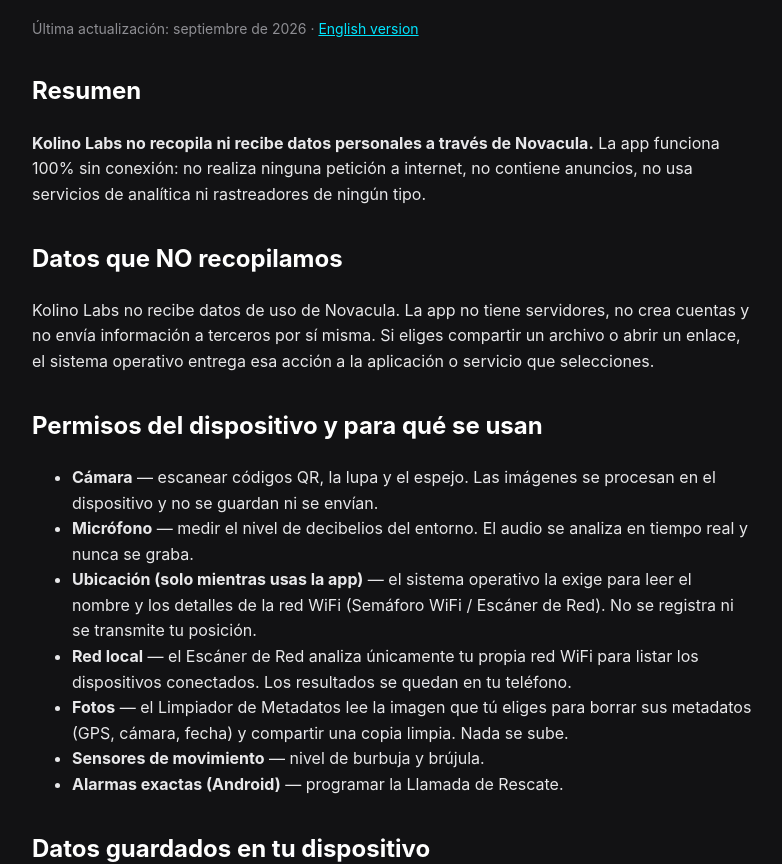
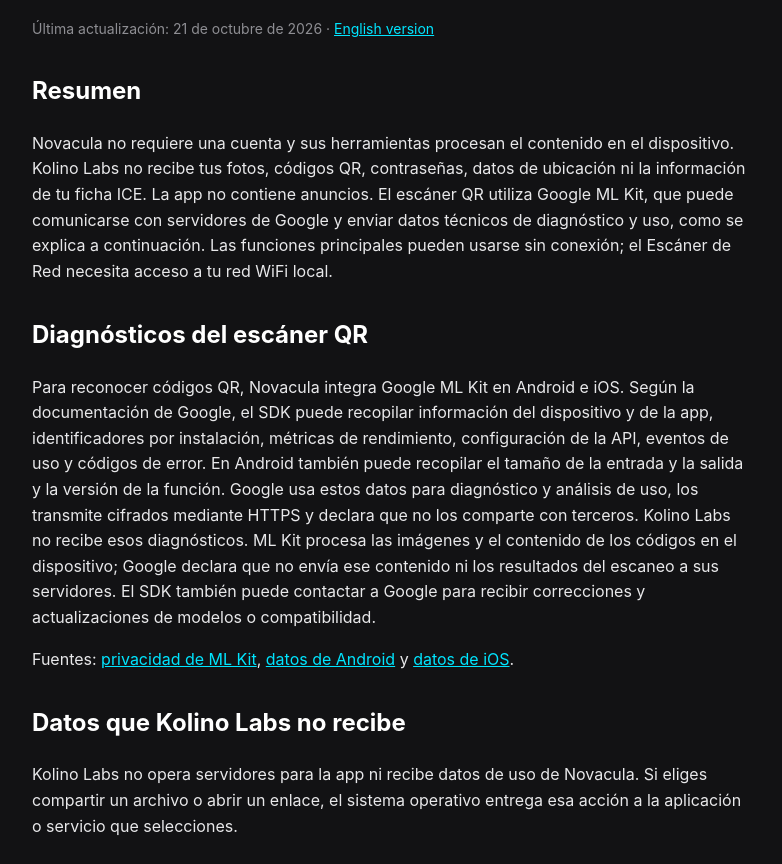
Before and after one commit to kolinolabs/novacula-legal, a plain HTML site: page privacidad.html in a window 1280 px wide. Shown: the part 108-972 px from the top of the page, without its empty margins (248-1030 px from the left). Drawn offline with Linux system fonts and the light colour scheme.

Commit message:
Disclose ML Kit diagnostics in Spanish privacy policy

```diff
--- a/privacidad.html
+++ b/privacidad.html
@@ -13,23 +13,41 @@
 </head>
 <body>
 <h1>Política de Privacidad — Novacula</h1>
-<p class="muted">Última actualización: septiembre de 2026 · <a href="privacy.html">English version</a></p>
+<p class="muted">Última actualización: 21 de octubre de 2026 · <a href="privacy.html">English version</a></p>
 
 <h2>Resumen</h2>
-<p><strong>Kolino Labs no recopila ni recibe datos personales a través de Novacula.</strong>
-La app funciona 100% sin conexión: no realiza ninguna petición a internet, no contiene
-anuncios, no usa servicios de analítica ni rastreadores de ningún tipo.</p>
+<p>Novacula no requiere una cuenta y sus herramientas procesan el contenido en el
+dispositivo. Kolino Labs no recibe tus fotos, códigos QR, contraseñas, datos de ubicación
+ni la información de tu ficha ICE. La app no contiene anuncios. El escáner QR utiliza
+Google ML Kit, que puede comunicarse con servidores de Google y enviar datos técnicos
+de diagnóstico y uso, como se explica a continuación. Las funciones principales pueden
+usarse sin conexión; el Escáner de Red necesita acceso a tu red WiFi local.</p>
 
-<h2>Datos que NO recopilamos</h2>
-<p>Kolino Labs no recibe datos de uso de Novacula. La app no tiene servidores,
-no crea cuentas y no envía información a terceros por sí misma. Si eliges compartir
-un archivo o abrir un enlace, el sistema operativo entrega esa acción a la aplicación
-o servicio que selecciones.</p>
+<h2>Diagnósticos del escáner QR</h2>
+<p>Para reconocer códigos QR, Novacula integra Google ML Kit en Android e iOS. Según
+la documentación de Google, el SDK puede recopilar información del dispositivo y de la
+app, identificadores por instalación, métricas de rendimiento, configuración de la API,
+eventos de uso y códigos de error. En Android también puede recopilar el tamaño de la
+entrada y la salida y la versión de la función. Google usa estos datos para diagnóstico
+y análisis de uso, los transmite cifrados mediante HTTPS y declara que no los comparte
+con terceros. Kolino Labs no recibe esos diagnósticos. ML Kit procesa las imágenes y el
+contenido de los códigos en el dispositivo; Google declara que no envía ese contenido
+ni los resultados del escaneo a sus servidores. El SDK también puede contactar a Google
+para recibir correcciones y actualizaciones de modelos o compatibilidad.</p>
+<p>Fuentes: <a href="https://developers.google.com/ml-kit/terms">privacidad de ML Kit</a>,
+<a href="https://developers.google.com/ml-kit/android-data-disclosure">datos de Android</a> y
+<a href="https://developers.google.com/ml-kit/ios-data-disclosure">datos de iOS</a>.</p>
+
+<h2>Datos que Kolino Labs no recibe</h2>
+<p>Kolino Labs no opera servidores para la app ni recibe datos de uso de Novacula.
+Si eliges compartir un archivo o abrir un enlace, el sistema operativo entrega esa
+acción a la aplicación o servicio que selecciones.</p>
 
 <h2>Permisos del dispositivo y para qué se usan</h2>
 <ul>
 <li><strong>Cámara</strong> — escanear códigos QR, la lupa y el espejo. Las imágenes se
-procesan en el dispositivo y no se guardan ni se envían.</li>
+procesan en el dispositivo y no se guardan ni se envían; ML Kit puede enviar los datos
+técnicos indicados arriba.</li>
 <li><strong>Micrófono</strong> — medir el nivel de decibelios del entorno. El audio se
 analiza en tiempo real y nunca se graba.</li>
 <li><strong>Ubicación (solo mientras usas la app)</strong> — el sistema operativo la exige
@@ -50,7 +68,7 @@
 dispositivo.</p>
 
 <h2>Menores</h2>
-<p>Novacula no recopila datos de nadie, incluidos menores de edad.</p>
+<p>Novacula está dirigida a personas de 18 años o más y no está diseñada para niños.</p>
 
 <h2>Cambios</h2>
 <p>Si esta política cambia, la nueva versión se publicará en esta misma dirección con la
```
